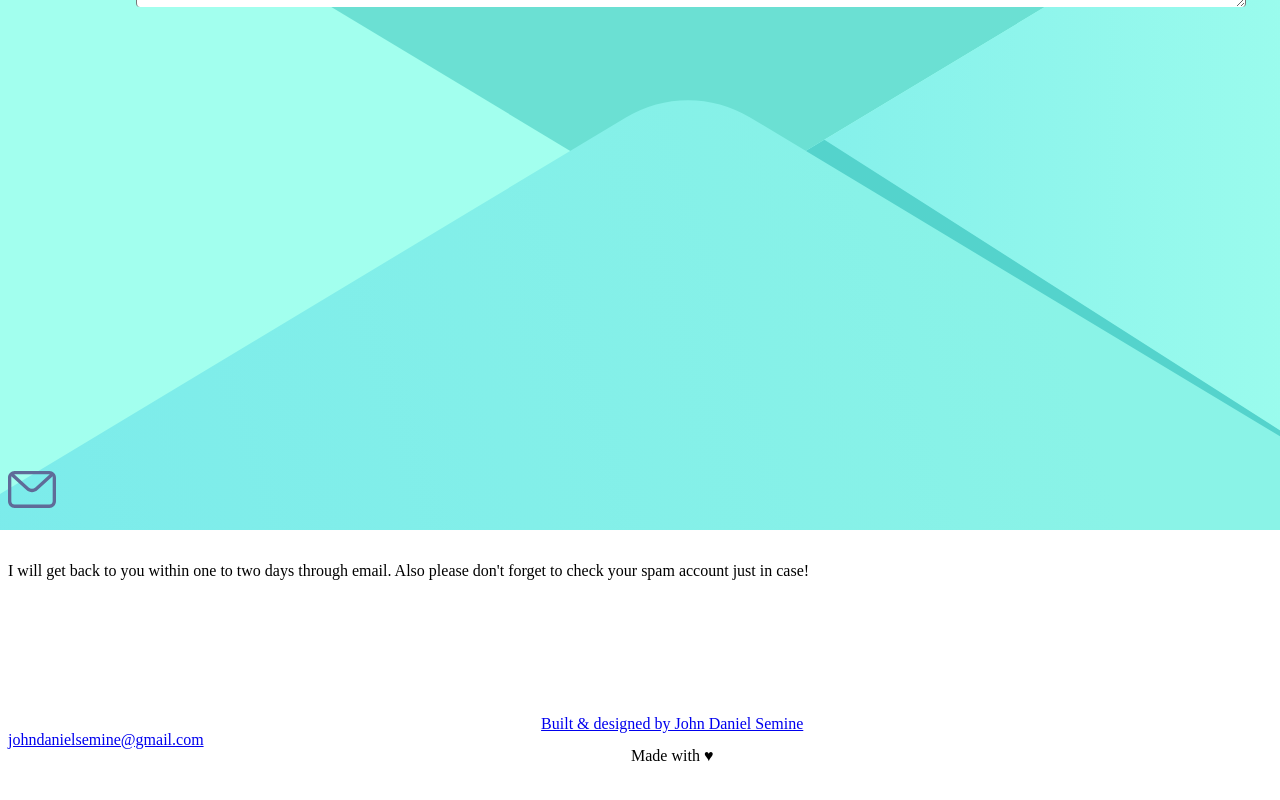
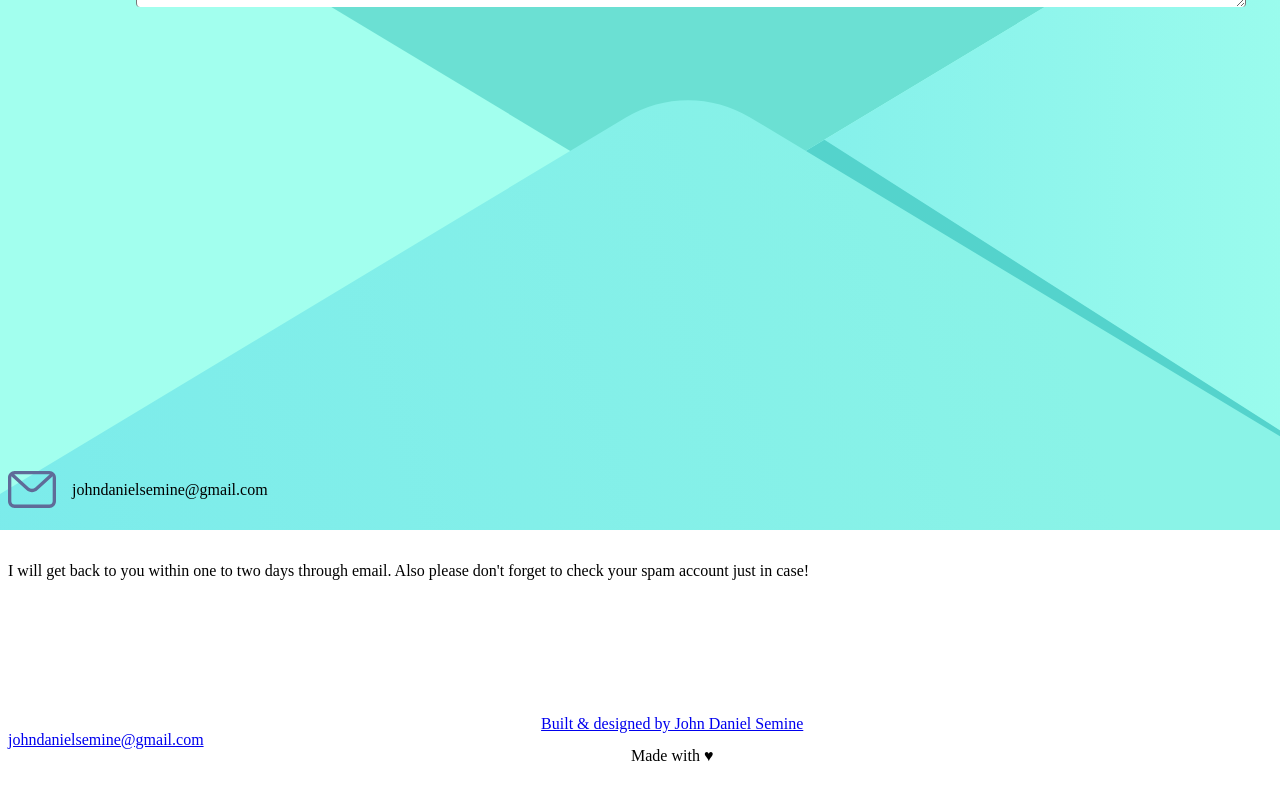
Before and after one commit to John-Kodes/portfolio-v2, a Next.js app: page / in a window 1280 px wide. Shown: the part 5129-5929 px from the top of the page. Built offline with nearby package versions, Linux system fonts and the light colour scheme.

Commit message:
/ContactSect save email to clipboard imlemented

```diff
--- a/components/ContactSect.js
+++ b/components/ContactSect.js
@@ -13,12 +13,17 @@ import { floatTextMaker } from "@/utils";
 import { URL } from "@/config";
 
 const ContactSect = () => {
+  // FORM IS VALID
   const [isValid, setIsValid] = useState(false);
   // FORM STATES
   const [name, setName] = useState("");
   const [email, setEmail] = useState("");
   const [subject, setSubject] = useState("");
   const [message, setMessage] = useState("");
+
+  const saveToClipboard = () => {
+    navigator.clipboard.writeText("johndanielsemine@gmail.com");
+  };
 
   useEffect(() => {
     if (name !== "" && email !== "" && subject !== "" && message !== "")
@@ -128,7 +133,7 @@ const ContactSect = () => {
         </div>
       </div>
       <div className={styles.description}>
-        <a className={styles.myEmail}>
+        <a className={styles.myEmail} onClick={saveToClipboard}>
           <div className={styles.icon}>
             <Image
               src={emailIcon}
@@ -138,6 +143,7 @@ const ContactSect = () => {
             />
           </div>
           johndanielsemine@gmail.com
+          <span>saved to clipboard!</span>
         </a>
         <p>
           I will get back to you within one to two days through email. Also
--- a/styles/ContactSect.module.scss
+++ b/styles/ContactSect.module.scss
@@ -137,8 +137,10 @@
   gap: 2rem;
 
   max-width: 69rem;
+}
 
-  a {
+.myEmail {
+  position: relative;
   align-self: flex-start;
   display: flex;
   align-items: center;
@@ -146,7 +148,28 @@
 
   font-size: var(--fontSize300);
   color: var(--dark100);
+
+  &:active span {
+    opacity: 1;
+    transition: opacity 0s 0s;
   }
+
+  span {
+    position: absolute;
+    left: calc(100% + 1rem);
+
+    font-size: var(--fontSize100);
+    color: var(--dark200);
+    white-space: nowrap;
+
+    opacity: 0;
+    pointer-events: none;
+
+    transition: opacity 1s 3s;
+  }
+}
+.hidden {
+  opacity: 0;
 }
 
 .icon {
```
Lines whose indentation alone changed are shown as unchanged.
